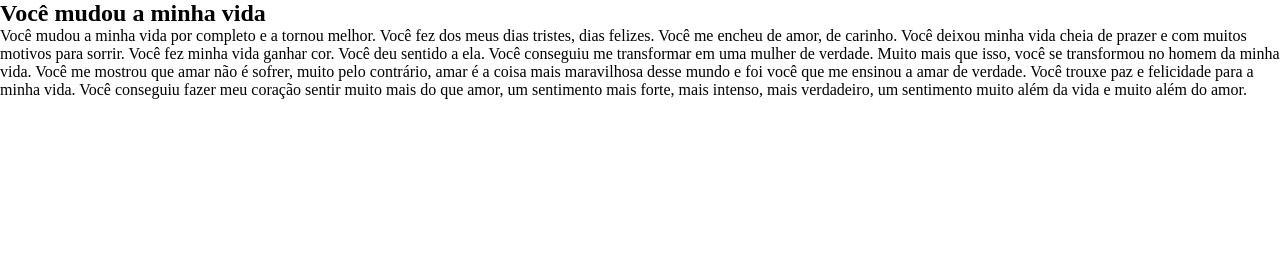
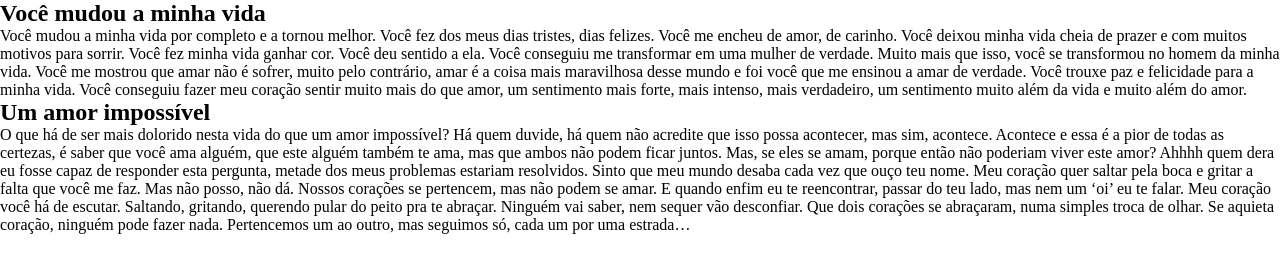
Before and after one commit to TyperGuy/progressbar-text-animation, a plain HTML site: page index.html in a window 1280 px wide. Drawn offline with Linux system fonts and the light colour scheme.

Commit message:
feat : Add Text 2

```diff
--- a/index.html
+++ b/index.html
@@ -22,6 +22,21 @@
       Você trouxe paz e felicidade para a minha vida.
       Você conseguiu fazer meu coração sentir muito mais do que amor, um sentimento mais forte, mais intenso, mais verdadeiro, um sentimento muito além da vida e muito além do amor.
     </p>
+    <h1>Um amor impossível</h1>
+    <p>
+      O que há de ser mais dolorido nesta vida do que um amor impossível?
+      Há quem duvide, há quem não acredite que isso possa acontecer, mas sim, acontece.
+      Acontece e essa é a pior de todas as certezas, é saber que você ama alguém, que este alguém também te ama, mas que ambos não podem ficar juntos.
+      Mas, se eles se amam, porque então não poderiam viver este amor?
+      Ahhhh quem dera eu fosse capaz de responder esta pergunta, metade dos meus problemas estariam resolvidos.
+      Sinto que meu mundo desaba cada vez que ouço teu nome. Meu coração quer saltar pela boca e gritar a falta que você me faz.
+      Mas não posso, não dá. Nossos corações se pertencem, mas não podem se amar.
+      E quando enfim eu te reencontrar, passar do teu lado, mas nem um ‘oi’ eu te falar. Meu coração você há de escutar.
+      Saltando, gritando, querendo pular do peito pra te abraçar.
+      Ninguém vai saber, nem sequer vão desconfiar. Que dois corações se abraçaram, numa simples troca de olhar.
+      Se aquieta coração, ninguém pode fazer nada.
+      Pertencemos um ao outro, mas seguimos só, cada um por uma estrada…
+    </p>
   </section>
 
 </body>
```
